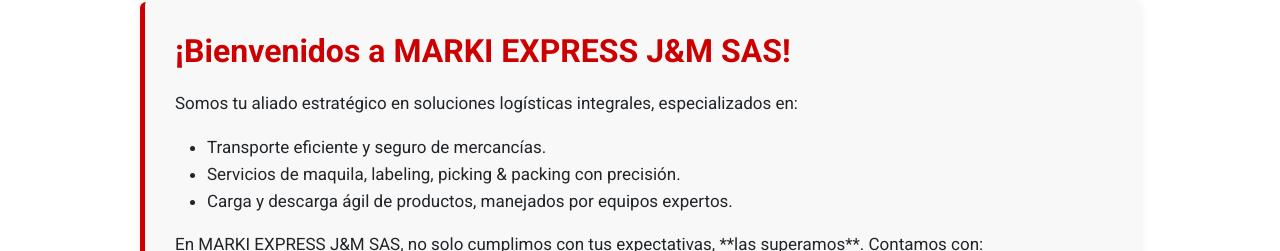
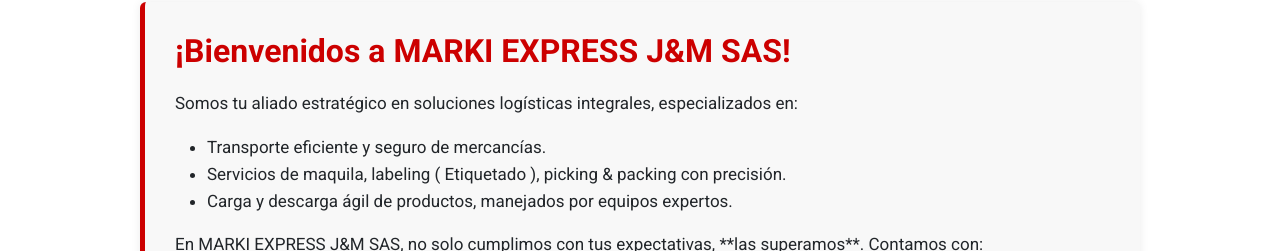
Before and after one commit to stibenfc/sitio-web-markiexpress, a plain HTML site: page index.html in a window 1280 px wide. Shown: the part 840-1091 px from the top of the page. Drawn offline with nearby package versions, Linux system fonts and the light colour scheme.

Commit message:
Additioning of word 'Etiquetado' in description

```diff
--- a/index.html
+++ b/index.html
@@ -59,7 +59,7 @@
             <p>Somos tu aliado estratégico en soluciones logísticas integrales, especializados en:</p>
             <ul>
                 <li>Transporte eficiente y seguro de mercancías.</li>
-                <li>Servicios de maquila, labeling, picking & packing con precisión.</li>
+                <li>Servicios de maquila, labeling ( Etiquetado ), picking & packing con precisión.</li>
                 <li>Carga y descarga ágil de productos, manejados por equipos expertos.</li>
             </ul>
             <p>En MARKI EXPRESS J&M SAS, no solo cumplimos con tus expectativas, **las superamos**. Contamos con:</p>
```
